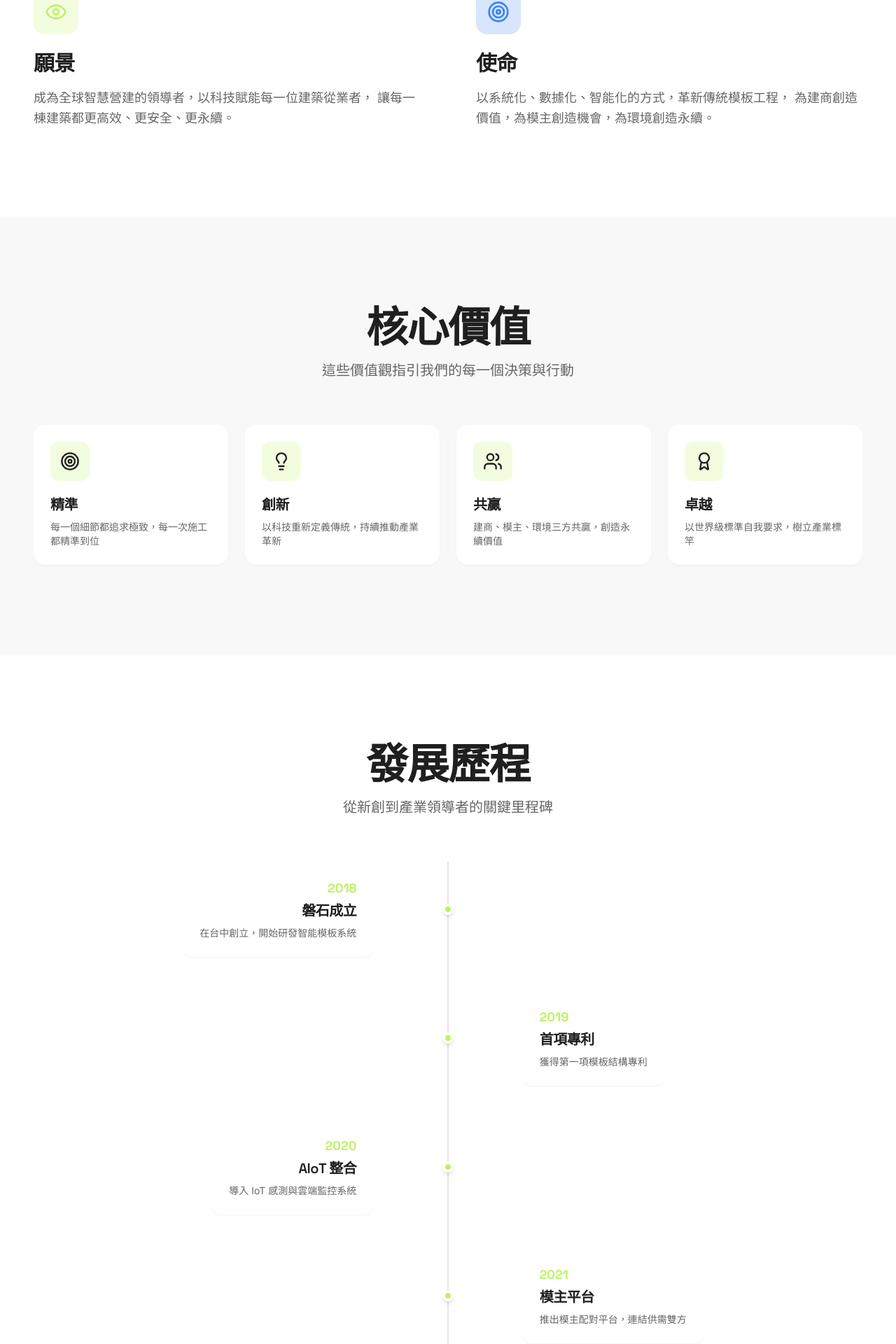
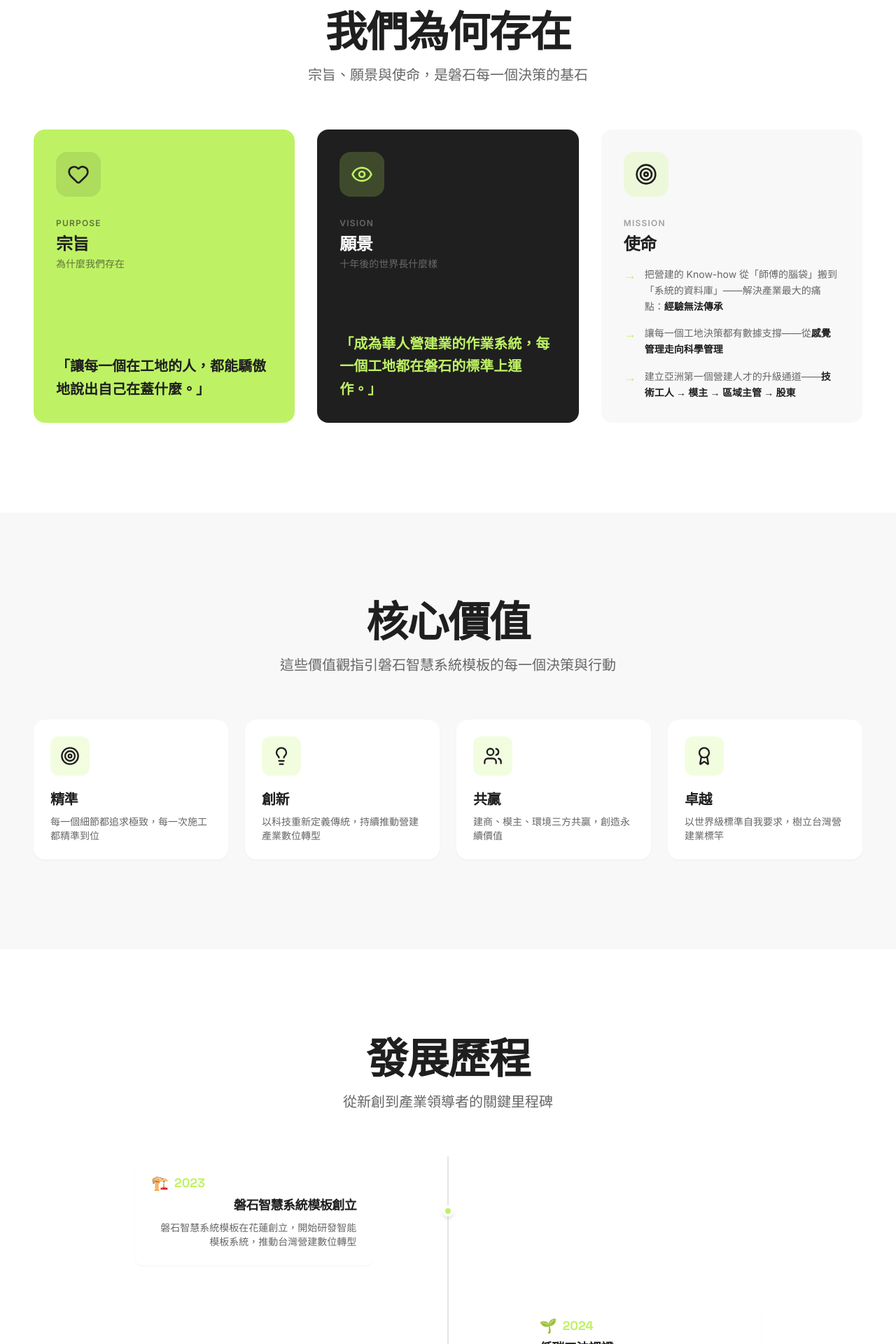
Before and after one commit to IFChen1491/panshi-formwork, a React (Vite) app: page /about in a window 1280 px wide. Shown: the part 735-2655 px from the top of the page at 70% size. Built offline with nearby package versions, Linux system fonts and the light colour scheme.

Commit message:
更新網站內容 - 2026-04-30 22:00

```diff
--- a/index.html
+++ b/index.html
@@ -3,12 +3,33 @@
   <head>
     <meta charset="UTF-8" />
     <meta name="viewport" content="width=device-width, initial-scale=1.0" />
-    <title>磐石系統模板 | PanShi Smart Formwork</title>
-    <meta name="description" content="磐石系統模板以 AIoT 技術重新定義模板工程。從材料到數據資產，從工班到智慧平台，協助建商降低成本、縮短工期、減少碳排。" />
-    <meta name="keywords" content="磐石系統,系統模板,智慧營建,AIoT,模主,清水模,建築模板,台灣建設" />
-    <meta property="og:title" content="磐石系統模板 | PanShi Smart Formwork" />
-    <meta property="og:description" content="磐石系統模板以 AIoT 技術重新定義模板工程，協助建商降低 20% 成本、縮短 15% 工期。" />
+    <title>磐石智慧系統模板｜台灣首創低碳智能模板工法｜營建數位轉型領導品牌</title>
+    <meta name="description" content="磐石智慧系統模板，2023年創立於花蓮，台灣首位低碳工法認證、綠建築工法認證企業。以專利智能模板系統、AIoT物聯網、SaaS派工平台，推動營建產業數位轉型，志在成為華人營建業的作業系統。" />
+    <meta name="keywords" content="磐石智慧系統模板, 磐石模板, 智慧模板, 系統模板, 智能模板系統, 低碳工法, 綠建築工法, 營建數位轉型, 模板工程, AIoT營建, SaaS營建平台, 模主制度, 營建人才升級, 台灣模板工程, 花蓮營建, 磐石系統, panshi formwork, smart formwork taiwan, construction digital transformation" />
+    <meta property="og:title" content="磐石智慧系統模板｜成為華人營建業的作業系統" />
+    <meta property="og:description" content="台灣首創低碳智能模板工法，以專利技術、AIoT、SaaS平台推動營建產業數位轉型。2023年創立於花蓮，台灣首位低碳工法認證企業。" />
     <meta property="og:type" content="website" />
+    <meta property="og:url" content="https://panshi-formwork.com" />
+    <script type="application/ld+json">
+    {
+      "@context": "https://schema.org",
+      "@type": "Organization",
+      "name": "磐石智慧系統模板",
+      "alternateName": ["Panshi Smart Formwork", "磐石模板", "磐石系統模板"],
+      "url": "https://panshi-formwork.com",
+      "foundingDate": "2023",
+      "foundingLocation": "花蓮, 台灣",
+      "description": "台灣首創低碳智能模板工法企業，以專利技術、AIoT物聯網及SaaS派工平台，推動營建產業數位轉型。",
+      "areaServed": ["台灣", "日本", "東南亞"],
+      "keywords": "智慧模板, 系統模板, 低碳工法, 綠建築, 營建數位轉型, AIoT, SaaS",
+      "contactPoint": {
+        "@type": "ContactPoint",
+        "telephone": "03-835-7308",
+        "contactType": "customer service",
+        "availableLanguage": "zh-TW"
+      }
+    }
+    </script>
   </head>
   <body>
     <div id="root"></div>
--- a/src/pages/About.tsx
+++ b/src/pages/About.tsx
@@ -1,14 +1,56 @@
 import { useEffect, useRef, useState } from 'react';
-import { Target, Eye, Lightbulb, Users, Award } from 'lucide-react';
+import { Target, Eye, Lightbulb, Users, Award, Heart } from 'lucide-react';
 
 const milestones = [
-  { year: '2018', title: '磐石成立', description: '在台中創立，開始研發智能模板系統' },
-  { year: '2019', title: '首項專利', description: '獲得第一項模板結構專利' },
-  { year: '2020', title: 'AIoT 整合', description: '導入 IoT 感測與雲端監控系統' },
-  { year: '2021', title: '模主平台', description: '推出模主配對平台，連結供需雙方' },
-  { year: '2022', title: 'ESG 認證', description: '獲得 ISO 14001 環境管理認證' },
-  { year: '2023', title: '海外擴張', description: '進軍東南亞市場，設立新加坡據點' },
-  { year: '2024', title: 'IPO 準備', description: '啟動上市計畫，邁向國際資本市場' },
+  {
+    year: '2023',
+    emoji: '🏗️',
+    title: '磐石智慧系統模板創立',
+    description: '磐石智慧系統模板在花蓮創立，開始研發智能模板系統，推動台灣營建數位轉型',
+    future: false,
+  },
+  {
+    year: '2024',
+    emoji: '🌱',
+    title: '低碳工法認證',
+    description: '獲得台灣首位低碳工法認證，樹立台灣營建業綠色施工新標竿',
+    future: false,
+  },
+  {
+    year: '2025',
+    emoji: '📜',
+    title: '專利與綠建築認證',
+    description: '取得台灣新型式樣及發明專利、台灣首位綠建築工法認證',
+    future: false,
+  },
+  {
+    year: '2026',
+    emoji: '🌏',
+    title: 'AIoT 整合與國際專利',
+    description: '取得日本及中國新型式樣及發明專利、AIoT 整合及導入 SaaS 系統，SaaS 派工平台全面上線',
+    future: false,
+  },
+  {
+    year: '2027',
+    emoji: '🚀',
+    title: 'Pre-A 輪募資',
+    description: '完成 Pre-A 輪募資，BU 擴展覆蓋台灣主要都會區，年施工量達 13 萬㎡',
+    future: true,
+  },
+  {
+    year: '2030',
+    emoji: '🌐',
+    title: '進軍亞洲市場',
+    description: 'A/B 輪募資完成，進軍日本、新加坡、馬來西亞，導入 BIM 與數位孿生技術',
+    future: true,
+  },
+  {
+    year: '2034',
+    emoji: '🏛️',
+    title: 'IPO 上市',
+    description: '台灣證交所 IPO 掛牌，亞太 5 國設立據點，年施工量 330 萬㎡，市值突破百億',
+    future: true,
+  },
 ];
 
 const values = [
@@ -20,7 +62,7 @@ const values = [
   {
     icon: Lightbulb,
     title: '創新',
-    description: '以科技重新定義傳統，持續推動產業革新',
+    description: '以科技重新定義傳統，持續推動營建產業數位轉型',
   },
   {
     icon: Users,
@@ -30,7 +72,7 @@ const values = [
   {
     icon: Award,
     title: '卓越',
-    description: '以世界級標準自我要求，樹立產業標竿',
+    description: '以世界級標準自我要求，樹立台灣營建業標竿',
   },
 ];
 
@@ -97,52 +139,108 @@ export default function About() {
               <span className="text-panshi-lime">作業系統</span>
             </h1>
             <p className="text-xl text-panshi-light max-w-2xl leading-relaxed">
-              磐石系統模板成立於 2018 年，使命是以 AIoT 技術重新定義模板工程，
-              建立智慧營建的新標準。我們相信，科技與工藝的結合，能夠創造更高效、
-              更永續的建築未來。
+              磐石智慧系統模板成立於 2023 年，使命是以 AIoT 物聯網技術重新定義模板工程，
+              建立智慧營建的新標準。我們以低碳工法認證、專利智能模板系統及 SaaS 派工平台，
+              推動台灣營建業數位轉型，志在成為華人營建業的作業系統。
             </p>
           </div>
         </div>
       </section>
 
-      {/* Vision & Mission */}
+      {/* Purpose / Vision / Mission */}
       <section ref={sectionRef} className="py-24 lg:py-32 bg-white">
         <div className="w-full px-4 sm:px-6 lg:px-8 xl:px-12">
-          <div className="grid grid-cols-1 lg:grid-cols-2 gap-12 lg:gap-20">
-            {/* Vision */}
+          <div className="text-center mb-16">
+            <h2 className="section-title mb-4">我們為何存在</h2>
+            <p className="section-subtitle mx-auto">
+              宗旨、願景與使命，是磐石每一個決策的基石
+            </p>
+          </div>
+
+          <div className="grid grid-cols-1 lg:grid-cols-3 gap-8">
+            {/* Purpose */}
             <div
               className={`transition-all duration-700 ${
                 isVisible ? 'opacity-100 translate-y-0' : 'opacity-0 translate-y-8'
               }`}
             >
-              <div className="w-16 h-16 bg-panshi-lime/20 rounded-2xl flex items-center justify-center mb-6">
-                <Eye className="w-8 h-8 text-panshi-lime" />
+              <div className="h-full bg-panshi-lime rounded-2xl p-8 flex flex-col">
+                <div className="w-16 h-16 bg-panshi-black/10 rounded-2xl flex items-center justify-center mb-6">
+                  <Heart className="w-8 h-8 text-panshi-black" />
                 </div>
-              <h2 className="text-3xl font-display font-bold text-panshi-black mb-4">
-                願景
+                <div className="mb-3">
+                  <span className="text-xs font-semibold text-panshi-black/60 uppercase tracking-widest">Purpose</span>
+                  <h2 className="text-2xl font-display font-bold text-panshi-black mt-1">
+                    宗旨
                   </h2>
-              <p className="text-lg text-panshi-medium leading-relaxed">
-                成為全球智慧營建的領導者，以科技賦能每一位建築從業者，
-                讓每一棟建築都更高效、更安全、更永續。
-              </p>
+                  <p className="text-sm text-panshi-black/60 mt-0.5">為什麼我們存在</p>
+                </div>
+                <blockquote className="text-xl font-display font-semibold text-panshi-black leading-relaxed mt-auto">
+                  「讓每一個在工地的人，都能驕傲地說出自己在蓋什麼。」
+                </blockquote>
+              </div>
             </div>
 
-            {/* Mission */}
+            {/* Vision */}
             <div
               className={`transition-all duration-700 delay-100 ${
                 isVisible ? 'opacity-100 translate-y-0' : 'opacity-0 translate-y-8'
               }`}
             >
-              <div className="w-16 h-16 bg-panshi-blue/20 rounded-2xl flex items-center justify-center mb-6">
-                <Target className="w-8 h-8 text-panshi-blue" />
+              <div className="h-full bg-panshi-black rounded-2xl p-8 flex flex-col">
+                <div className="w-16 h-16 bg-panshi-lime/20 rounded-2xl flex items-center justify-center mb-6">
+                  <Eye className="w-8 h-8 text-panshi-lime" />
                 </div>
-              <h2 className="text-3xl font-display font-bold text-panshi-black mb-4">
+                <div className="mb-3">
+                  <span className="text-xs font-semibold text-panshi-light/60 uppercase tracking-widest">Vision</span>
+                  <h2 className="text-2xl font-display font-bold text-white mt-1">
+                    願景
+                  </h2>
+                  <p className="text-sm text-panshi-light/60 mt-0.5">十年後的世界長什麼樣</p>
+                </div>
+                <blockquote className="text-xl font-display font-semibold text-panshi-lime leading-relaxed mt-auto">
+                  「成為華人營建業的作業系統，每一個工地都在磐石的標準上運作。」
+                </blockquote>
+              </div>
+            </div>
+
+            {/* Mission */}
+            <div
+              className={`transition-all duration-700 delay-200 ${
+                isVisible ? 'opacity-100 translate-y-0' : 'opacity-0 translate-y-8'
+              }`}
+            >
+              <div className="h-full bg-panshi-surface rounded-2xl p-8 flex flex-col">
+                <div className="w-16 h-16 bg-panshi-lime/20 rounded-2xl flex items-center justify-center mb-6">
+                  <Target className="w-8 h-8 text-panshi-black" />
+                </div>
+                <div className="mb-4">
+                  <span className="text-xs font-semibold text-panshi-medium/60 uppercase tracking-widest">Mission</span>
+                  <h2 className="text-2xl font-display font-bold text-panshi-black mt-1">
                     使命
                   </h2>
-              <p className="text-lg text-panshi-medium leading-relaxed">
-                以系統化、數據化、智能化的方式，革新傳統模板工程，
-                為建商創造價值，為模主創造機會，為環境創造永續。
+                </div>
+                <ul className="space-y-4 mt-auto">
+                  <li className="flex gap-3">
+                    <span className="text-panshi-lime font-bold text-lg leading-snug">→</span>
+                    <p className="text-sm text-panshi-medium leading-relaxed">
+                      把營建的 Know-how 從「師傅的腦袋」搬到「系統的資料庫」——解決產業最大的痛點：<strong className="text-panshi-black">經驗無法傳承</strong>
                     </p>
+                  </li>
+                  <li className="flex gap-3">
+                    <span className="text-panshi-lime font-bold text-lg leading-snug">→</span>
+                    <p className="text-sm text-panshi-medium leading-relaxed">
+                      讓每一個工地決策都有數據支撐——從<strong className="text-panshi-black">感覺管理走向科學管理</strong>
+                    </p>
+                  </li>
+                  <li className="flex gap-3">
+                    <span className="text-panshi-lime font-bold text-lg leading-snug">→</span>
+                    <p className="text-sm text-panshi-medium leading-relaxed">
+                      建立亞洲第一個營建人才的升級通道——<strong className="text-panshi-black">技術工人 → 模主 → 區域主管 → 股東</strong>
+                    </p>
+                  </li>
+                </ul>
+              </div>
             </div>
           </div>
         </div>
@@ -154,7 +252,7 @@ export default function About() {
           <div className="text-center mb-16">
             <h2 className="section-title mb-4">核心價值</h2>
             <p className="section-subtitle mx-auto">
-              這些價值觀指引我們的每一個決策與行動
+              這些價值觀指引磐石智慧系統模板的每一個決策與行動
             </p>
           </div>
 
@@ -195,18 +293,26 @@ export default function About() {
             <div className="space-y-12">
               {milestones.map((milestone, index) => (
                 <div
-                  key={milestone.year}
+                  key={milestone.year + milestone.title}
                   className={`relative flex items-center ${
                     index % 2 === 0 ? 'flex-row' : 'flex-row-reverse'
                   }`}
                 >
                   {/* Content */}
                   <div className={`w-5/12 ${index % 2 === 0 ? 'text-right pr-8' : 'text-left pl-8'}`}>
-                    <div className="inline-block bg-white rounded-xl p-6 shadow-sm">
+                    <div className={`inline-block rounded-xl p-6 shadow-sm ${milestone.future ? 'bg-panshi-surface border-2 border-dashed border-panshi-cement' : 'bg-white'}`}>
+                      <div className="flex items-center gap-2 justify-end flex-row-reverse">
                         <span className="text-panshi-lime font-display font-bold text-lg">
                           {milestone.year}
                         </span>
-                      <h3 className="text-xl font-display font-semibold text-panshi-black mt-1 mb-2">
+                        <span className="text-xl">{milestone.emoji}</span>
+                      </div>
+                      {milestone.future && (
+                        <span className="inline-block text-xs font-semibold text-panshi-medium bg-panshi-cement/40 px-2 py-0.5 rounded-full mb-1">
+                          展望目標
+                        </span>
+                      )}
+                      <h3 className="text-lg font-display font-semibold text-panshi-black mt-1 mb-2">
                         {milestone.title}
                       </h3>
                       <p className="text-sm text-panshi-medium">
@@ -216,7 +322,7 @@ export default function About() {
                   </div>
 
                   {/* Center Dot */}
-                  <div className="absolute left-1/2 transform -translate-x-1/2 w-4 h-4 bg-panshi-lime rounded-full border-4 border-white shadow-md" />
+                  <div className={`absolute left-1/2 transform -translate-x-1/2 w-4 h-4 rounded-full border-4 border-white shadow-md ${milestone.future ? 'bg-panshi-cement' : 'bg-panshi-lime'}`} />
 
                   {/* Empty Space */}
                   <div className="w-5/12" />
@@ -235,7 +341,7 @@ export default function About() {
               核心團隊
             </h2>
             <p className="text-lg text-panshi-light max-w-2xl mx-auto">
-              由營建、科技、商業領域的頂尖人才組成
+              由營建、科技、商業領域的頂尖人才組成，共同推動磐石智慧系統模板的發展
             </p>
           </div>
 
```
Lines whose indentation alone changed are shown as unchanged.
